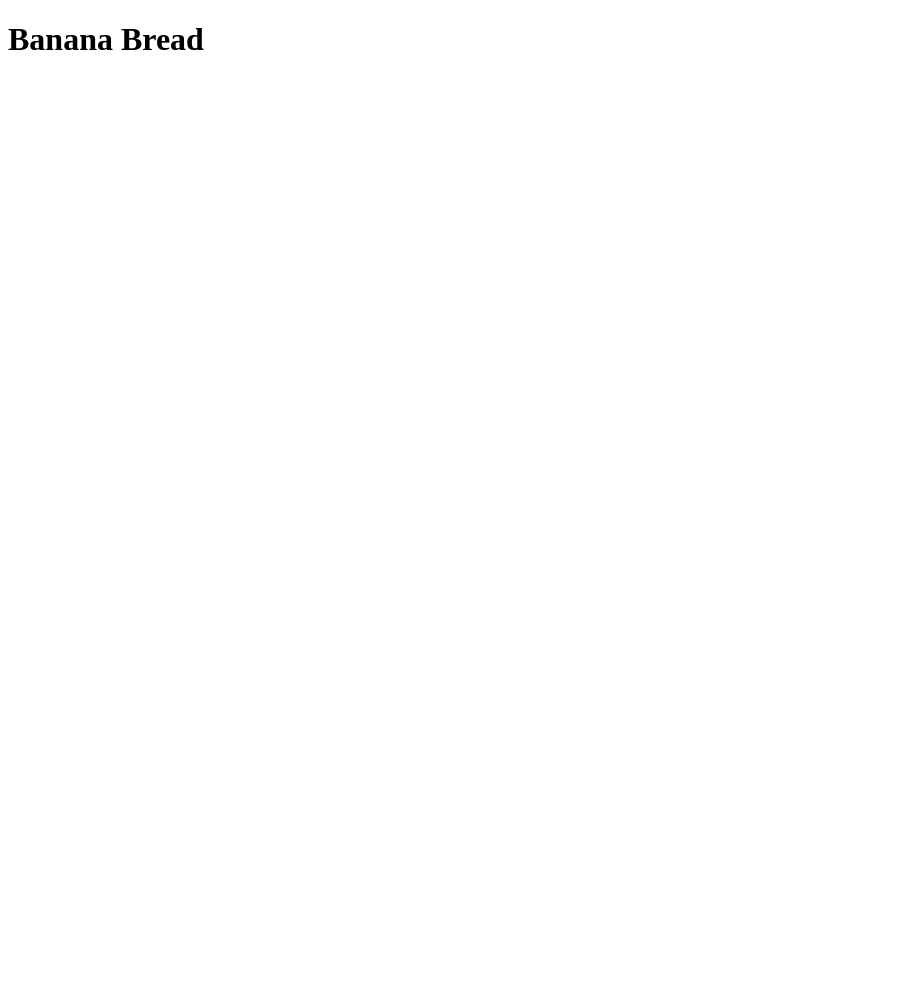
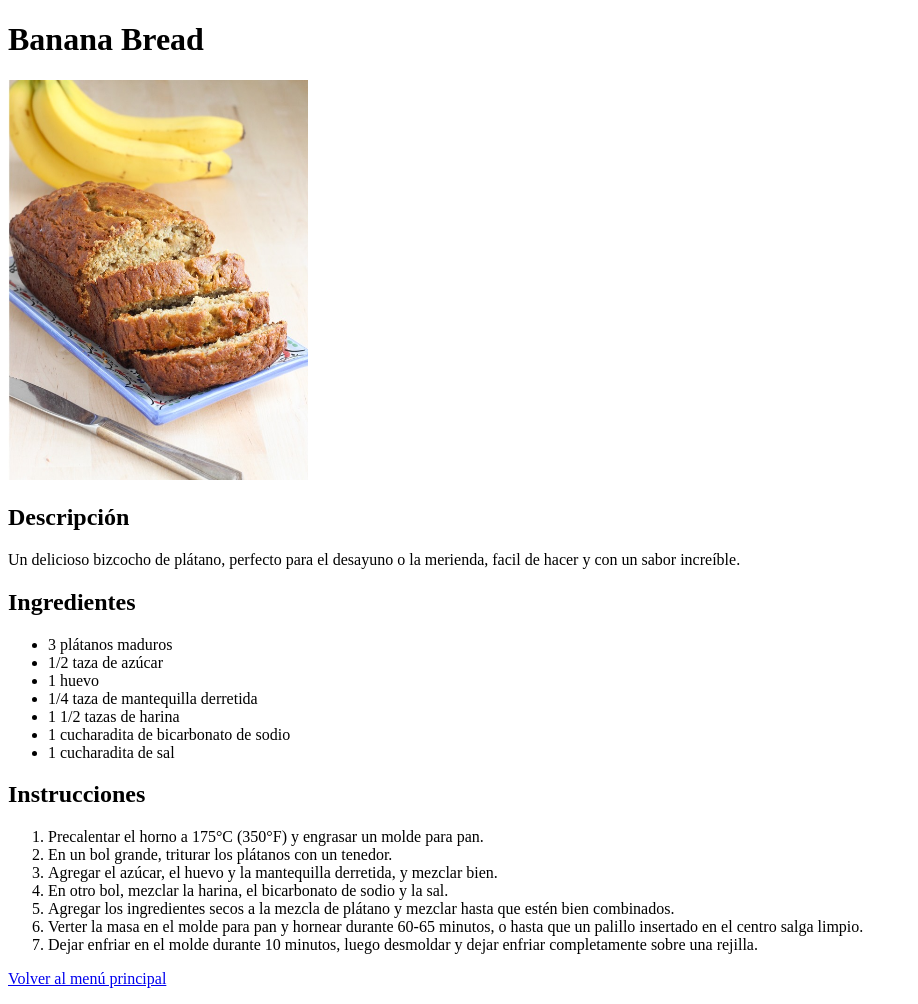
Before and after one commit to joelexpo/odin-recipes, a plain HTML site: page recipes/banana-bread.html in a window 1280 px wide. Shown: the whole page, without its empty margins (0-918 px from the left). Before the commit the page ends 800 px from the top, so only its background shows below. Drawn offline with Linux system fonts and the light colour scheme.

Commit message:
banana-bread.html finished and all the recipes connected with the index

```diff
--- a/recipes/banana-bread.html
+++ b/recipes/banana-bread.html
@@ -7,5 +7,32 @@
 </head>
 <body>
     <h1>Banana Bread</h1>
+    <img src="../images/banana-bread.jpg" width="300" height="400" alt="Banana Bread">
 
+
+    <h2>Descripción</h2>
+    <p>Un delicioso bizcocho de plátano, perfecto para el desayuno o la merienda, facil de hacer y con un sabor increíble.</p>
+
+    <h2>Ingredientes</h2>
+    <ul>
+        <li>3 plátanos maduros</li>
+        <li>1/2 taza de azúcar</li>
+        <li>1 huevo</li>
+        <li>1/4 taza de mantequilla derretida</li>
+        <li>1 1/2 tazas de harina</li>
+        <li>1 cucharadita de bicarbonato de sodio</li>
+        <li>1 cucharadita de sal</li>
+    </ul>
+
+    <h2>Instrucciones</h2>
+    <ol>
+        <li>Precalentar el horno a 175°C (350°F) y engrasar un molde para pan.</li>
+        <li>En un bol grande, triturar los plátanos con un tenedor.</li>
+        <li>Agregar el azúcar, el huevo y la mantequilla derretida, y mezclar bien.</li>
+        <li>En otro bol, mezclar la harina, el bicarbonato de sodio y la sal.</li>
+        <li>Agregar los ingredientes secos a la mezcla de plátano y mezclar hasta que estén bien combinados.</li>
+        <li>Verter la masa en el molde para pan y hornear durante 60-65 minutos, o hasta que un palillo insertado en el centro salga limpio.</li>
+        <li>Dejar enfriar en el molde durante 10 minutos, luego desmoldar y dejar enfriar completamente sobre una rejilla.</li>
+    </ol>
+    <p><a href="../index.html">Volver al menú principal</a></p>
 </html>
```
Also changed, not shown: index.html (+2 -1 lines), images/banana-bread.jpg (added).
